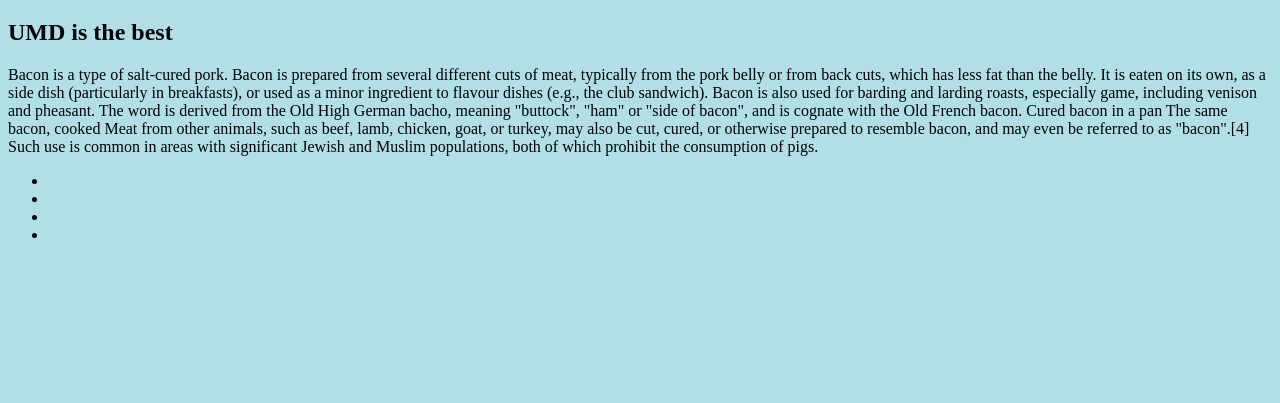
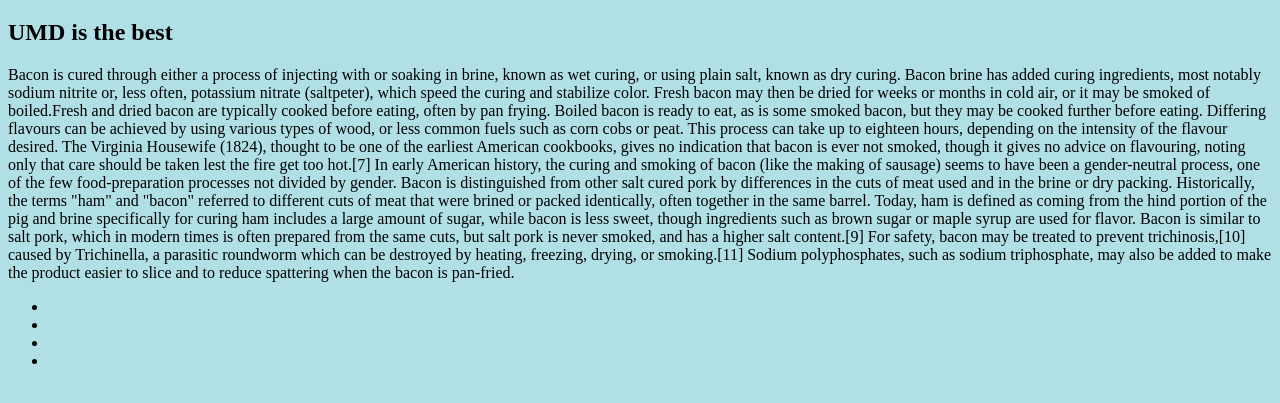
Before and after one commit to nubpillow/bbingham12.github.io, a plain HTML site: page index.html in a window 1280 px wide. Shown: the part 61-464 px from the top of the page. Drawn offline with Linux system fonts and the light colour scheme.

Commit message:
Update index.html

```diff
--- a/index.html
+++ b/index.html
@@ -4,13 +4,10 @@
 <body style="background-color:powderblue;">
 <h1> Hello World </h1>
 <h2> UMD is the best </h2>
-<p> Bacon is a type of salt-cured pork. Bacon is prepared from several different cuts of meat, typically from the pork belly or from back cuts, which has less fat than the belly. It is eaten on its own, as a side dish (particularly in breakfasts), or used as a minor ingredient to flavour dishes (e.g., the club sandwich). Bacon is also used for barding and larding roasts, especially game, including venison and pheasant. The word is derived from the Old High German bacho, meaning "buttock", "ham" or "side of bacon", and is cognate with the Old French bacon.</h1>
+<p>	Bacon is cured through either a process of injecting with or soaking in brine, known as wet curing, or using plain salt, known as dry curing. Bacon brine has added curing ingredients, most notably sodium nitrite or, less often, potassium nitrate (saltpeter), which speed the curing and stabilize color. Fresh bacon may then be dried for weeks or months in cold air, or it may be smoked of boiled.Fresh and dried bacon are typically cooked before eating, often by pan frying. Boiled bacon is ready to eat, as is some smoked bacon, but they may be cooked further before eating. Differing flavours can be achieved by using various types of wood, or less common fuels such as corn cobs or peat. This process can take up to eighteen hours, depending on the intensity of the flavour desired. The Virginia Housewife (1824), thought to be one of the earliest American cookbooks, gives no indication that bacon is ever not smoked, though it gives no advice on flavouring, noting only that care should be taken lest the fire get too hot.[7] In early American history, the curing and smoking of bacon (like the making of sausage) seems to have been a gender-neutral process, one of the few food-preparation processes not divided by gender.
 
-
-Cured bacon in a pan
-
-The same bacon, cooked
-Meat from other animals, such as beef, lamb, chicken, goat, or turkey, may also be cut, cured, or otherwise prepared to resemble bacon, and may even be referred to as "bacon".[4] Such use is common in areas with significant Jewish and Muslim populations, both of which prohibit the consumption of pigs.</p>
+	Bacon is distinguished from other salt cured pork by differences in the cuts of meat used and in the brine or dry packing. Historically, the terms "ham" and "bacon" referred to different cuts of meat that were brined or packed identically, often together in the same barrel. Today, ham is defined as coming from the hind portion of the pig and brine specifically for curing ham includes a large amount of sugar, while bacon is less sweet, though ingredients such as brown sugar or maple syrup are used for flavor. Bacon is similar to salt pork, which in modern times is often prepared from the same cuts, but salt pork is never smoked, and has a higher salt content.[9]
+For safety, bacon may be treated to prevent trichinosis,[10] caused by Trichinella, a parasitic roundworm which can be destroyed by heating, freezing, drying, or smoking.[11] Sodium polyphosphates, such as sodium triphosphate, may also be added to make the product easier to slice and to reduce spattering when the bacon is pan-fried.</p>
 <ul>
 	<li>    </li
 	<li>    </li>
```
